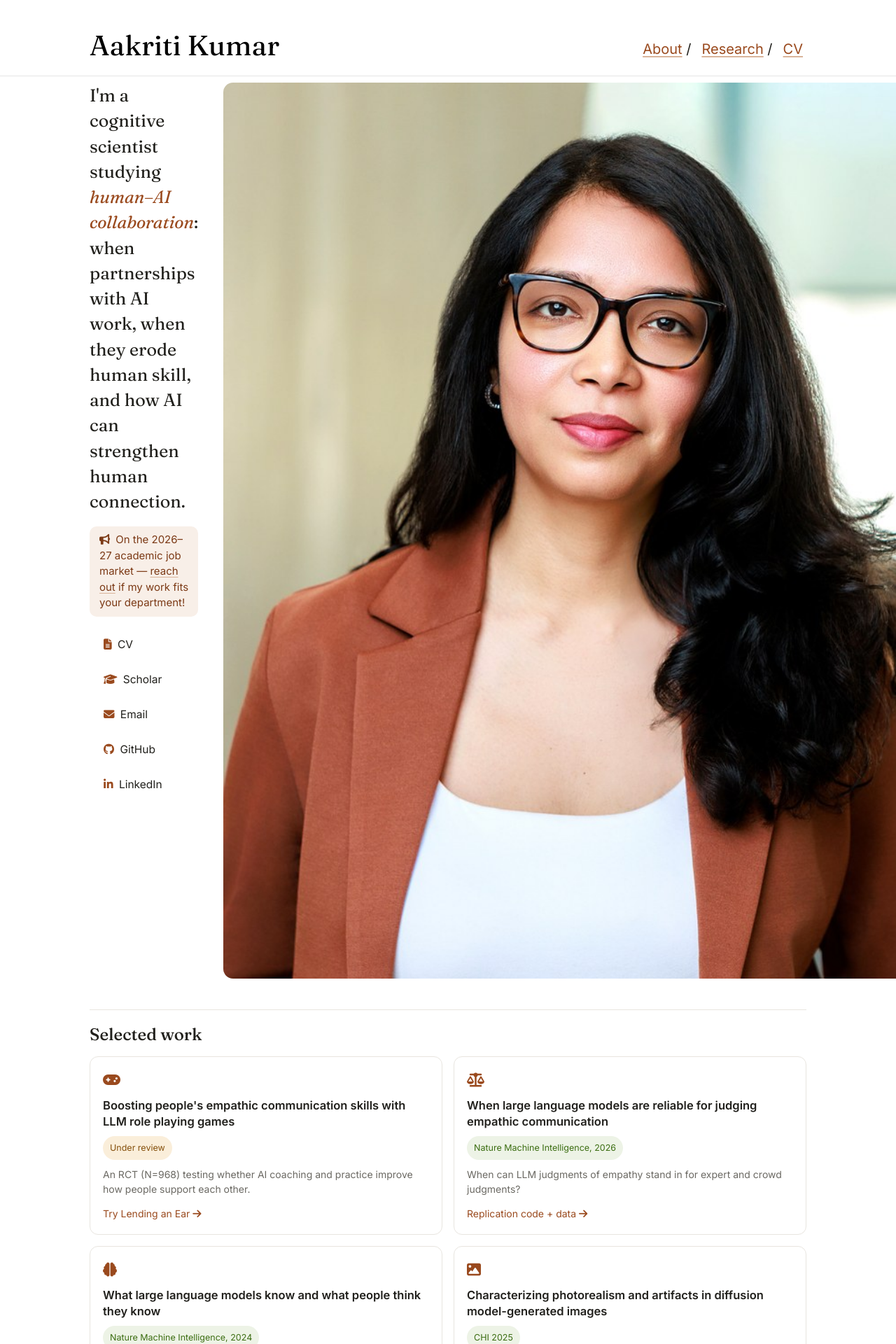
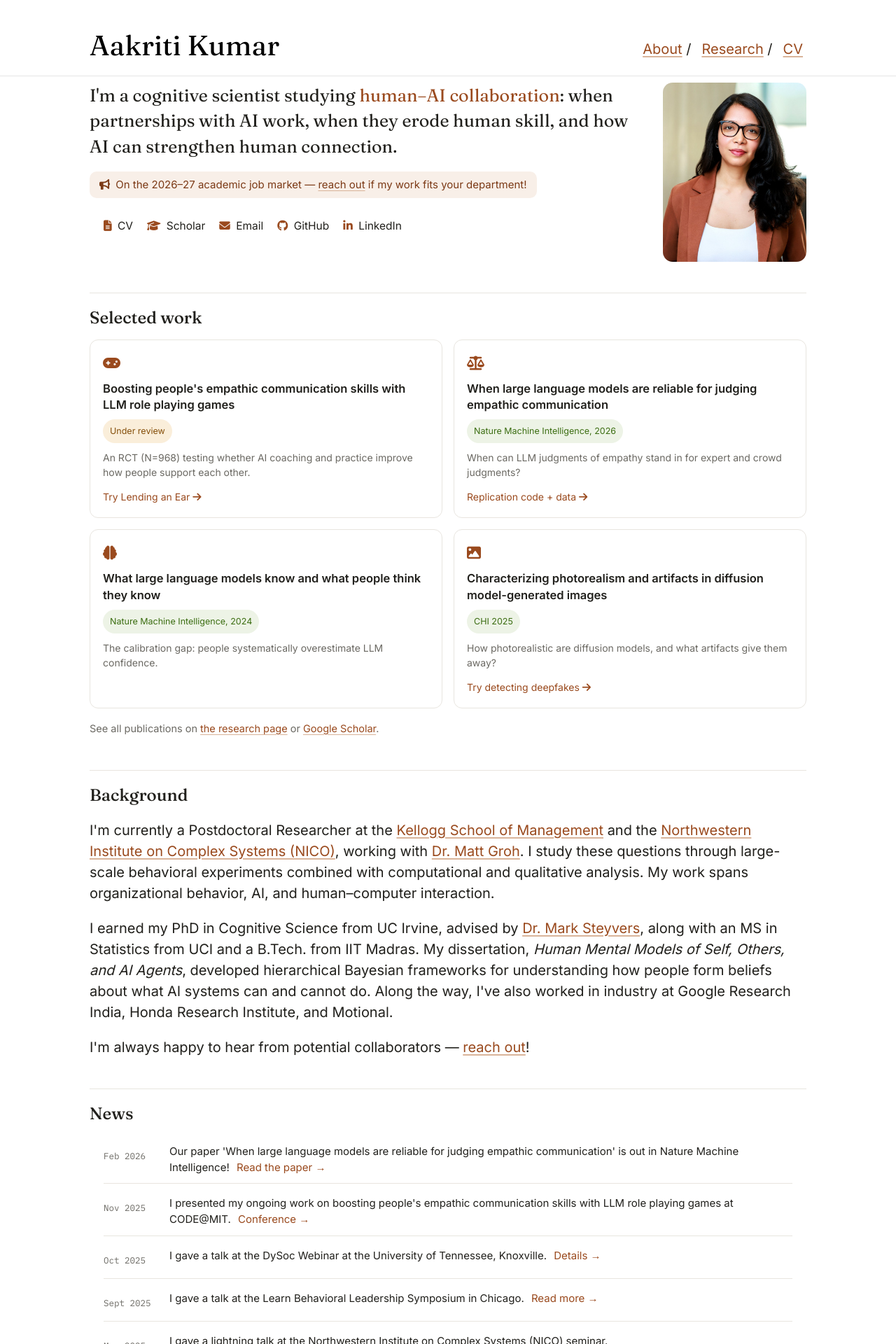
Before and after one commit to aakriti1kumar/aakriti1kumar.github.io, a Jekyll site: the page built from index.md, in a window 1280 px wide. Shown: the top 1920 px of the page at 70% size. Built offline with Jekyll 4.4.1, drawn with Linux system fonts in a browser that asks for light colours; Markdown is read by kramdown in place of the engine named in the settings.

Commit message:
Add files via upload

```diff
--- a/_sass/home.scss
+++ b/_sass/home.scss
@@ -18,10 +18,14 @@ $amber-text: #854f0b;
     margin: 8px 0 12px 0;
 }
 .hero-text { flex: 1; }
-.hero-photo {
-    width: 205px;
+.content .hero-photo,
+img.hero-photo {
+    width: 205px !important;
+    max-width: 40%;
+    height: auto;
     border-radius: 14px;
     flex-shrink: 0;
+    margin: 0;
 }
 .tagline {
     font-family: "Fraunces", Georgia, serif;
@@ -32,7 +36,6 @@ $amber-text: #854f0b;
     font-weight: 400;
 }
 .tagline-em {
-    font-style: italic;
     color: $sienna;
 }
 .market-badge {
@@ -154,7 +157,7 @@ $amber-text: #854f0b;
 
 @media (max-width: 600px) {
     .hero { flex-direction: column-reverse; gap: 20px; }
-    .hero-photo { width: 160px; }
+    .content .hero-photo, img.hero-photo { width: 160px !important; max-width: 60%; }
     .work-grid { grid-template-columns: 1fr; }
     .tagline { font-size: 21px; }
 }
```
